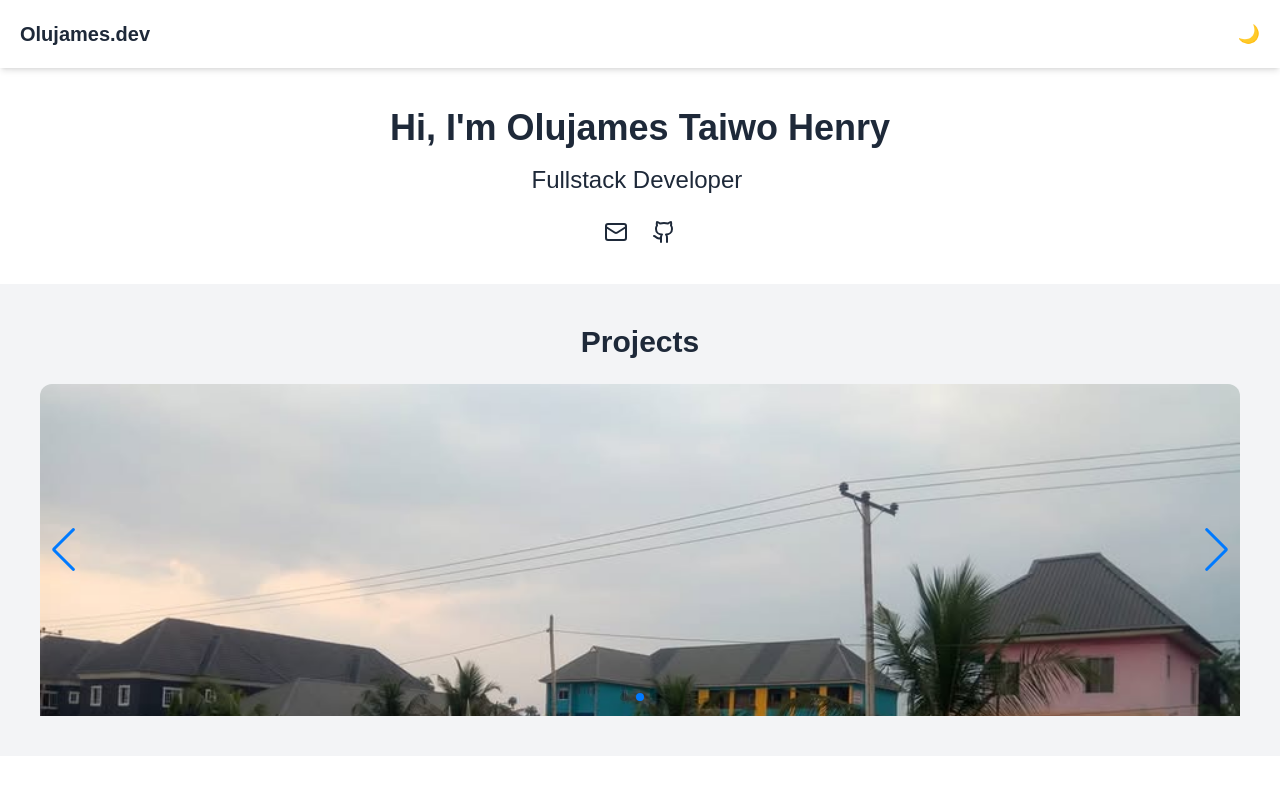
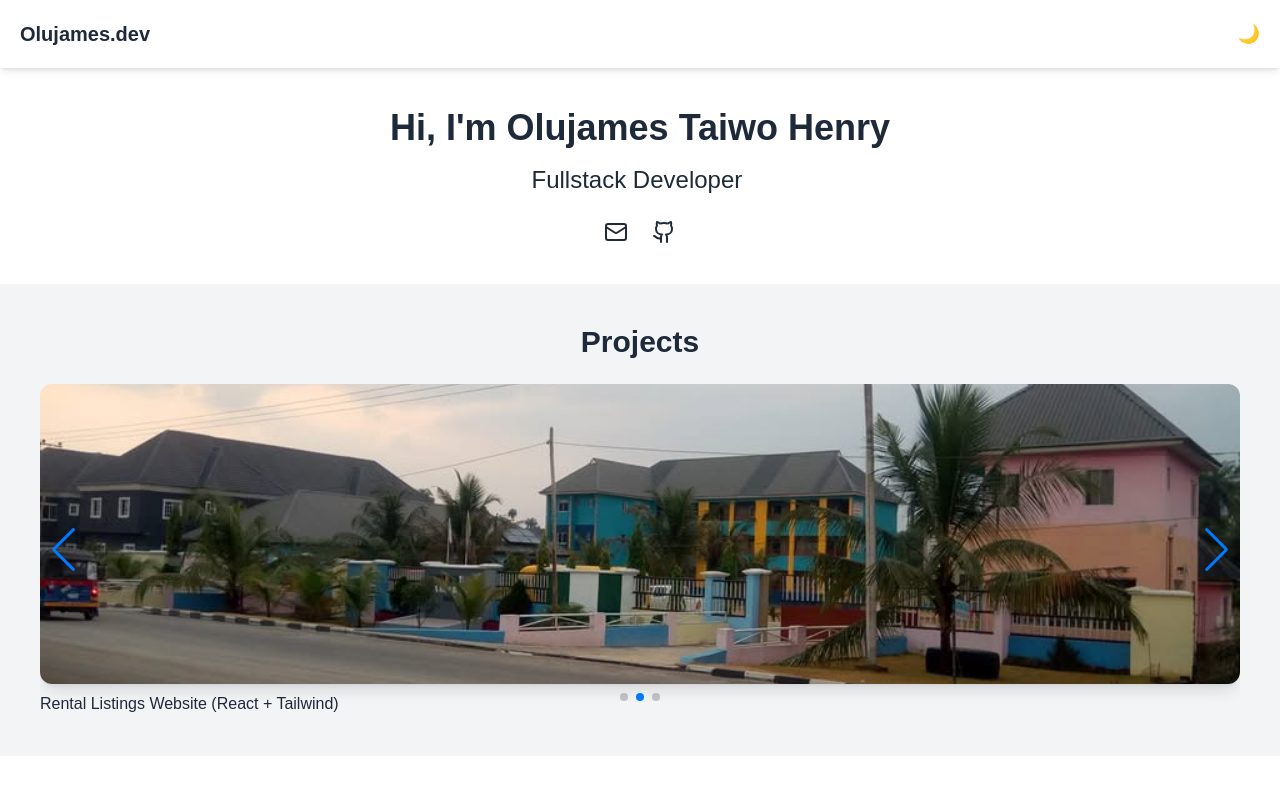
Before and after one commit to henry1234-net/olujames-portfolio, a Next.js app: page / in a window 1280 px wide. Shown: the top 800 px of the page. Built offline with nearby package versions, Linux system fonts and the light colour scheme.

Commit message:
refactor: update image properties to use fill and object-cover for improved layout

```diff
--- a/src/app/page.js
+++ b/src/app/page.js
@@ -79,9 +79,8 @@ export default function Home() {
                   <Image
                     src="/images/smhs.jpg"
                     alt="School Website"
-                    width={1920}
-                    height={1080}
-                    className="object-contain rounded-xl shadow-lg"
+                    fill
+                    className="object-cover rounded-xl shadow-lg"
                   />
                 </div>
                 <p className="mt-2">Samara Montessori & High School Website</p>
@@ -91,9 +90,8 @@ export default function Home() {
                   <Image
                     src="/images/smhs.jpg"
                     alt="School Website"
-                    width={1920}
-                    height={1080}
-                    className="object-contain rounded-xl shadow-lg"
+                    fill
+                    className="object-cover rounded-xl shadow-lg"
                   />
                 </div>
                 <p className="mt-2">Rental Listings Website (React + Tailwind)</p>
@@ -103,9 +101,8 @@ export default function Home() {
                   <Image
                     src="/images/rahab.png"
                     alt="Voting Website"
-                    width={1920}
-                    height={1080}
-                    className="object-contain rounded-xl shadow-lg"
+                    fill
+                    className="object-cover rounded-xl shadow-lg"
                   />
                 </div>
                 <p className="mt-2">Online Voting Platform (HTML, CSS, JS)</p>
```
